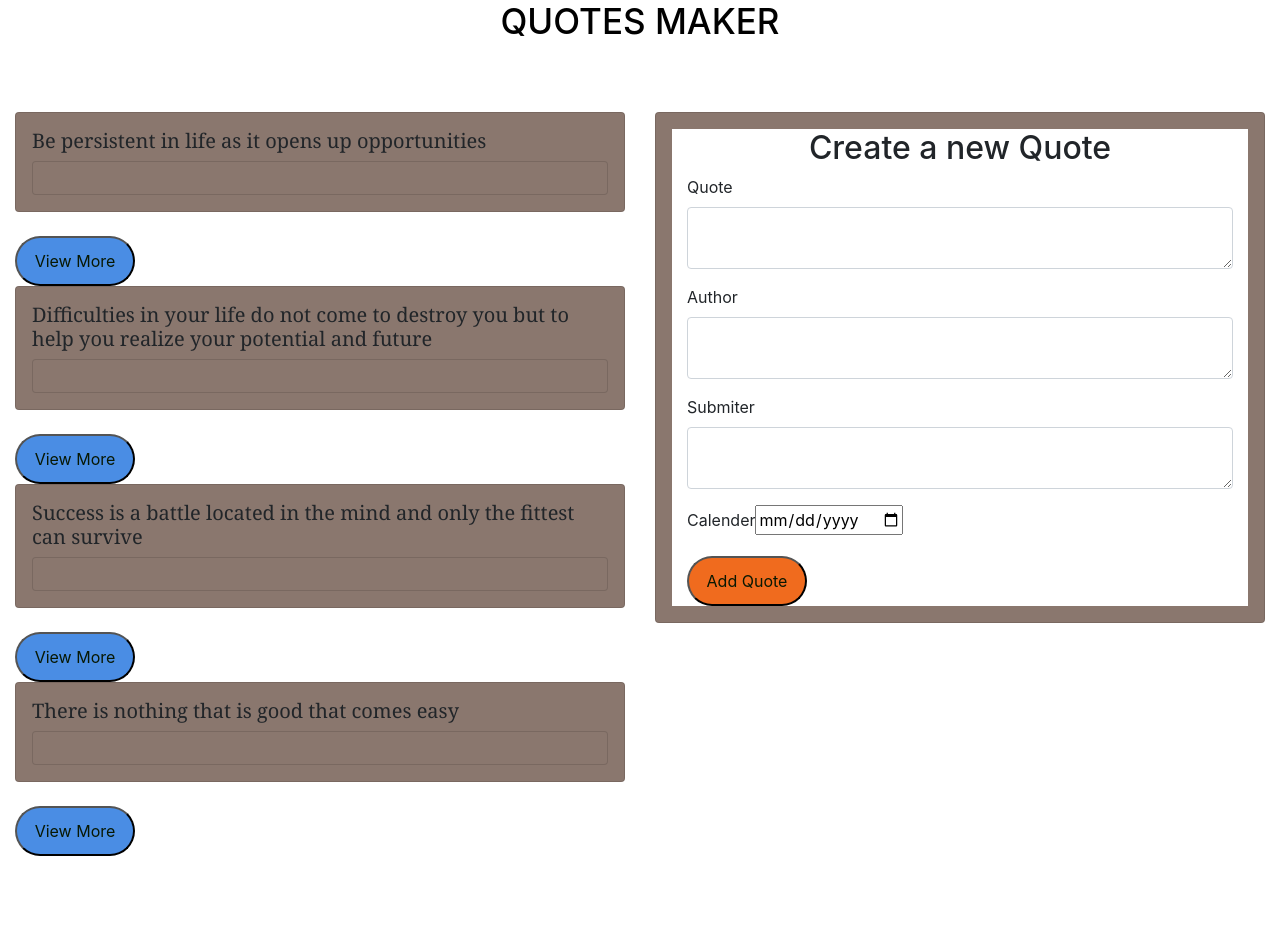
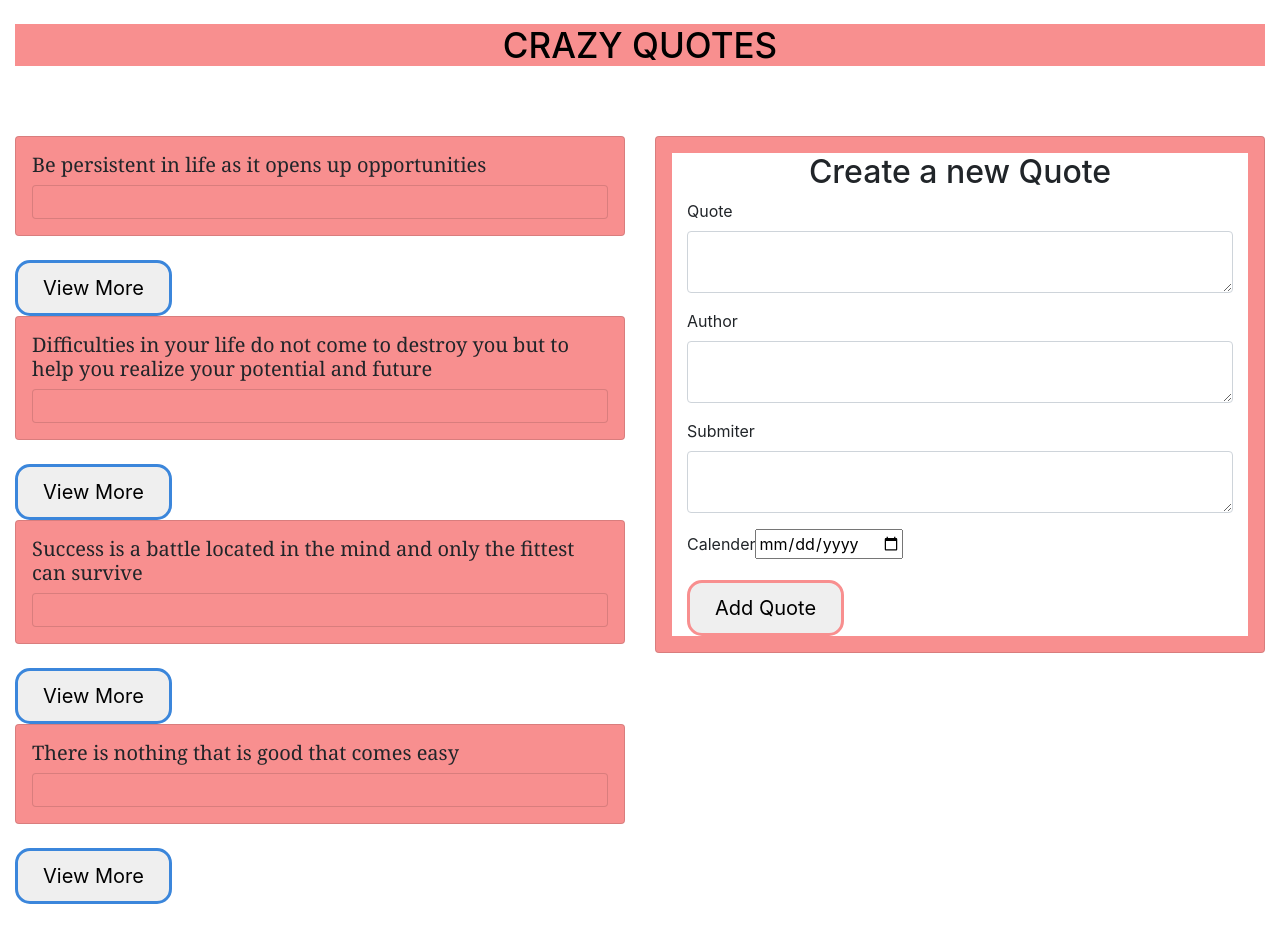
Before and after one commit to Nyash-Mauro/Quote-App-Angular, an Angular app: page / in a window 1280 px wide. Before the commit the page ends 856 px from the top, so only its background shows below. Built offline with nearby package versions, Linux system fonts and the light colour scheme.

Commit message:
added hover effect to the buttons

```diff
--- a/src/app/app.component.css
+++ b/src/app/app.component.css
@@ -1,3 +1,5 @@
 * {
   background-color: #f7560b;
+  margin-left: 2%;
+  margin-right: 2%;
 }
--- a/src/app/quote-form/quote-form.component.css
+++ b/src/app/quote-form/quote-form.component.css
@@ -1,11 +1,19 @@
 .quote {
-  background-color: rgb(240, 107, 30);
-  border-radius: 25px;
-  width: 120px;
-  height: 50px;
-  border-width: 8px solid red;
-  color: #081803;
+  padding: 10px 25px;
+  background-color: none;
+  border: 3px solid #f88f8f;
+  color: black;
+  font-size: 20px;
+  position: relative;
+  overflow: hidden;
+  display: inline-block;
+  border-radius: 15px;
 }
 .quote:hover {
-  background-color: rgb(24, 153, 240);
+  background-color: #f88f8f;
 }
+#complete,
+input[date] {
+  color: black;
+  padding-left: 1px;
+}
--- a/src/app/quote-form/quote-form.component.html
+++ b/src/app/quote-form/quote-form.component.html
@@ -6,7 +6,7 @@
         <form (ngSubmit)="submitQuote()" #quoteForm="ngForm" name="">
             <div class="form-group">
 
-                <label for="quote">Quote</label>
+                <label for="quote" class="text-center">Quote</label>
                 <textarea class="form-control" id="quote" [(ngModel)]="newQuote.name" name="quote" #quote="ngModel"
                     required></textarea>
 
@@ -30,7 +30,7 @@
                 <textarea class="form-control" id="description" [(ngModel)]="newQuote.description" name="description"
                     #description="ngModel" required></textarea>
                 <div [hidden]="description.invalid || description.pristine" class="alert alert-danger">
-                    <p>Submiter is required</p>
+                    <p>Submitter is required</p>
                 </div>
             </div>
 
--- a/src/app/quote/quote.component.css
+++ b/src/app/quote/quote.component.css
@@ -19,18 +19,21 @@ h3 {
   font-family: Georgia, "Times New Roman", Times, serif;
 }
 .view {
-  background-color: rgb(74, 141, 228);
-  border-radius: 25px;
-  width: 120px;
-  height: 50px;
-  border-width: 8px solid red;
-  color: #081803;
+  padding: 10px 25px;
+  background-color: none;
+  border: 3px solid #3b86db;
+  color: black;
+  font-size: 20px;
+  position: relative;
+  overflow: hidden;
+  display: inline-block;
+  border-radius: 15px;
 }
 .view:hover {
-  background-color: rgb(247, 171, 171);
+  background-color: #82b5f0;
   color: #f5f7f8;
-  text-transform: uppercase;
 }
-.card {
-  background-color: #8a776e;
+.landing {
+  background-color: #f88f8f;
+  font-weight: bolder;
 }
--- a/src/app/quote/quote.component.html
+++ b/src/app/quote/quote.component.html
@@ -2,7 +2,7 @@
     <div class="container-fluid">
 
         <div class="landing">
-            <h1>Quotes Maker</h1>
+            <h1>Crazy Quotes</h1>
         </div>
 
         <div class="row">
```
